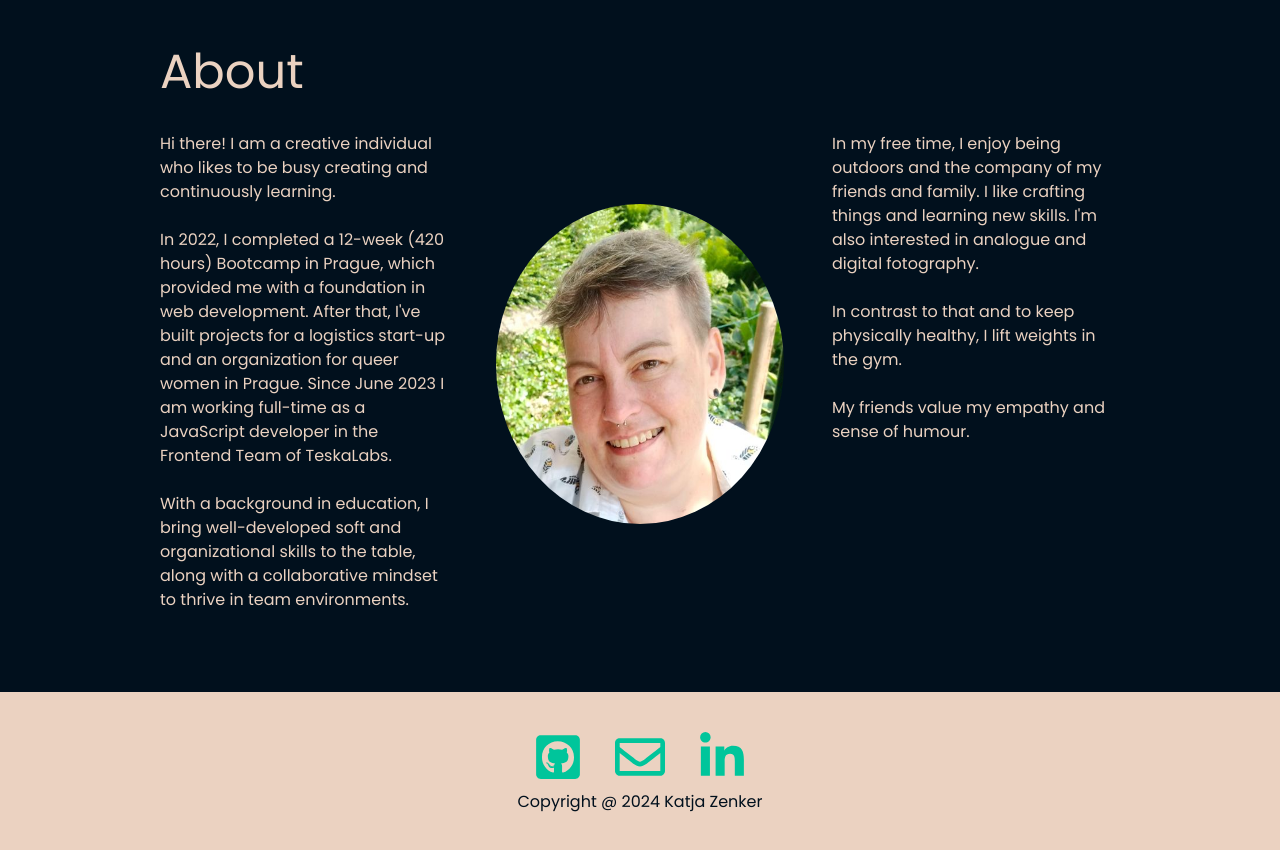
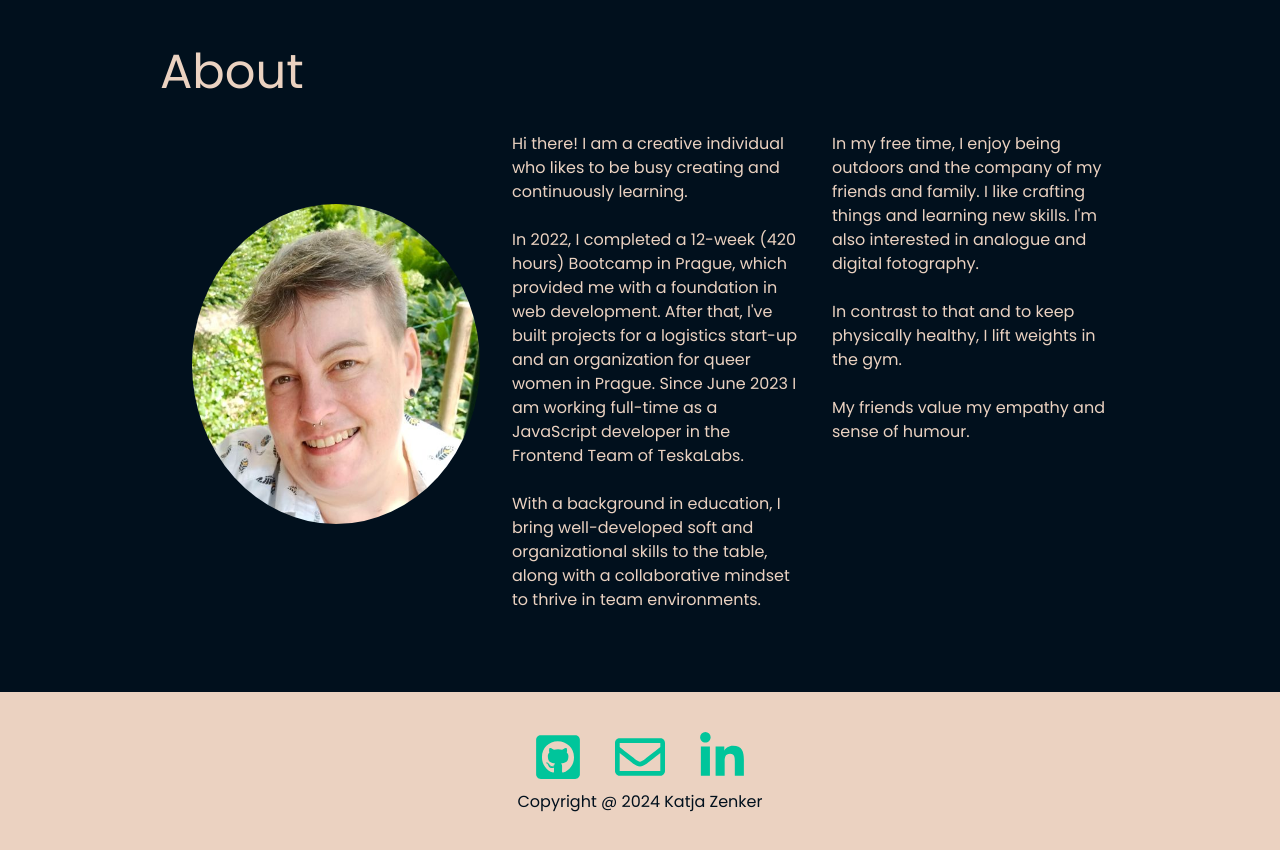
Before and after one commit to queuing4oranges/portfolio, a React (Create React App) app: page / in a window 1280 px wide. Shown: the part 4560-5410 px from the top of the page. Built offline with nearby package versions, Linux system fonts and the light colour scheme; a web font is replaced by a local one.

Commit message:
Change position of image

```diff
--- a/src/components/About/About.js
+++ b/src/components/About/About.js
@@ -26,6 +26,15 @@ const About = () => {
 			<br />
 
 			<div className="flex flex-col md:flex-row">
+
+				<div
+					ref={myRef}
+					className={`flex-1 flex justify-start justify-center sm:items-center md:pl-4 md:pr-4 mt-4 md:mt-0 m-4 ${picAnimation ? "scale-up" : ""}`}
+
+				>
+					<img src={katja} alt="" title="Yep, that's me!" />
+				</div>
+
 				<div className="flex-1 md:pr-4">
 					<p>Hi there! I am a creative individual who likes to be busy creating and continuously learning.
 					</p>
@@ -34,15 +43,6 @@ const About = () => {
 					<br />
 					<p>With a background in education, I bring well-developed soft and organizational skills to the table, along with a collaborative mindset to thrive in team environments.
 					</p>
-				</div>
-
-				<div
-					ref={myRef}
-					className={`flex-1 flex justify-center items-center md:pl-4 md:pr-4 mt-4 md:mt-0 m-4 ${picAnimation ? "scale-up" : ""}`}
-
-					>
-					<img src={katja} alt="" title="Yep, that's me!" />
-
 				</div>
 
 				<div className="flex-1 md:pl-4">
```
